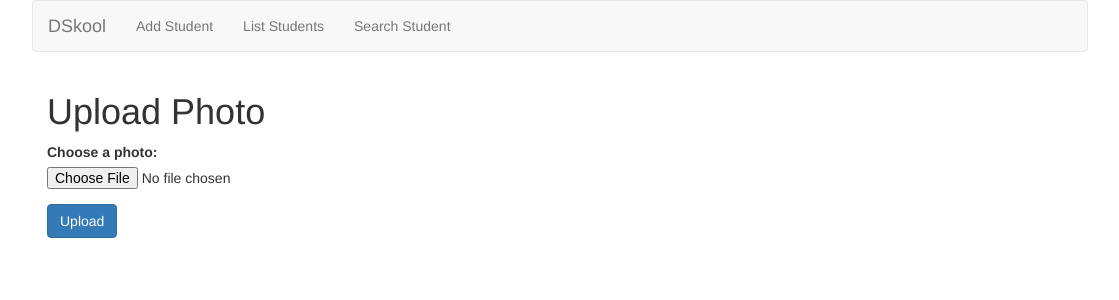
After one commit to ikbhal/flask_driving_school, a Flask app: page /upload_photo/1 in a window 1320 px wide. The commit adds this page. Shown: the top 300 px of the page, without its empty margins (100-1219 px from the left). Run offline with Flask 3, Linux system fonts and the light colour scheme; some libraries are stand-ins or nearby versions.

Commit message:
might work photo upload, add photo_path to student mongodc , folder uploaded at uploads

```diff
--- a/app.py
+++ b/app.py
@@ -2,10 +2,11 @@ from flask import Flask, render_template
 from flask_pymongo import PyMongo
 # from routes.class_routes import class_bp
 from routes.student_routes import students_bp
-from routes.appointment_routes import appointment_bp
 from routes.class_routes import class_bp
+from routes.photo_routes import photo_bp
 
 app = Flask(__name__)
+app.config['UPLOAD_FOLDER'] = 'uploads'
 app.secret_key = 'allah raji hojaye'
 
 mongo_client = PyMongo(app, uri="mongodb://localhost:27017/skool")
@@ -14,6 +15,7 @@ student_collection = mongo_client.db.students
 app.register_blueprint(students_bp)
 # app.register_blueprint(appointment_bp)
 app.register_blueprint(class_bp)
+app.register_blueprint(photo_bp)
 
 
 @app.route('/')
--- a/routes/class_routes.py
+++ b/routes/class_routes.py
@@ -1,6 +1,4 @@
 from flask import Blueprint, request, render_template, redirect, url_for, flash
-
-from managers.driving_appointment_manager import DrivingAppointmentManager
 
 class_bp = Blueprint('class', __name__)
 
@@ -24,11 +22,11 @@ def add_class(student_id):
         class_manager = ClassManager(mongo_client)
 
         # Add the class appointment
-        class_manager.add_class(student_mobile_number, date, start_time, end_time)
+        class_manager.add_class(student_id, date, start_time, end_time)
 
         flash('Class added successfully.')
         return redirect(url_for('class.list_classes',
-                                student_mobile_number=student_mobile_number))
+                                student_id=student_id))
     else:
         return render_template('classes/add.html', student_id=student._id)
 
--- /dev/null
+++ b/routes/photo_routes.py
@@ -0,0 +1,58 @@
+
+from flask import Blueprint, render_template, request, redirect, url_for, flash
+from werkzeug.utils import secure_filename
+from bson import ObjectId
+
+import os
+# Create a blueprint for the photo-related routes
+photo_bp = Blueprint('photos', __name__)
+
+# Define the allowed photo extensions
+ALLOWED_EXTENSIONS = {'jpg', 'jpeg', 'png'}
+
+# Function to check if a file has an allowed extension
+def allowed_file(filename):
+    return '.' in filename and filename.rsplit('.', 1)[1].lower() in ALLOWED_EXTENSIONS
+
+
+# Route for displaying photo upload form page
+@photo_bp.route('/upload_photo/<student_id>', methods=['GET'])
+def upload_photo_form(student_id):
+    # TODO create upload_photo.html -> form -> file tag, action , multi part
+    return render_template('photos/upload_photo.html', student_id= student_id)
+
+
+# Route for uploading a photo for a student
+@photo_bp.route('/upload_photo/<student_id>', methods=['POST'])
+def upload_photo_handle(student_id):
+    # Check if a file is included in the request
+    if 'photo' not in request.files:
+        flash('No file uploaded')
+        return redirect(url_for('student.view_student', student_id=student_id))
+
+    photo = request.files['photo']
+
+    # Check if a file is selected
+    if photo.filename == '':
+        flash('No file selected')
+        return redirect(url_for('student.view_student', student_id=student_id))
+
+    # Check if the file has an allowed extension
+    if not allowed_file(photo.filename):
+        flash('Invalid file extension')
+        return redirect(url_for('student.view_student', student_id=student_id))
+
+    # Secure the filename to prevent any malicious behavior
+    filename = secure_filename(photo.filename)
+
+    # Save the photo to a folder on the server
+    from app import mongo_client, app
+    photo.save(os.path.join(app.config['UPLOAD_FOLDER'], filename))
+
+    # Store the photo path in MongoDB
+
+    student_collection = mongo_client.db.students
+    student_collection.update_one({'_id': ObjectId(student_id)}, {'$set': {'photo_path': filename}})
+
+    flash('Photo uploaded successfully')
+    return redirect(url_for('student.view_student', student_id=student_id))
--- a/templates/base.html
+++ b/templates/base.html
@@ -20,7 +20,8 @@
                     <li><a href="/students/list">List Students</a></li>
                     <li><a href="/students/search">Search Student</a></li>
 
-                    <li><a href="/add_class">Add Class</a></li>
+                    <!-- <li><a href="/photos/upload_photo/{{student_id}}">Upload Photo</a></li> -->
+                    <!-- <li><a href="/add_class">Add Class</a></li> -->
                     <!-- <li><a href="/list_class">List Class</a></li> -->
                 </ul>
 
--- /dev/null
+++ b/templates/photos/upload_photo.html
@@ -0,0 +1,19 @@
+{% extends 'base.html' %}
+
+{% block content %}
+    <div class="container">
+        <div class="mt-4">
+            <h1>Upload Photo</h1>
+            <form action="/upload_photo/{{student_id}}"
+                method="POST" enctype="multipart/form-data">
+                <div class="form-group">
+                    <label for="file">Choose a photo:</label>
+                    <input type="file" name="file" id="file"
+                        class="form-control-file"
+                        accept="image/*" required>
+                </div>
+                <button type="submit" class="btn btn-primary">Upload</button>
+            </form>
+        </div>
+    </div>
+{% endblock %}
--- a/templates/students/view.html
+++ b/templates/students/view.html
@@ -11,6 +11,11 @@
                 <a href="/students/delete/{{ student._id }}" class="btn btn-danger">Delete</a>
             </p>
             <hr/>
+            <p>
+                <a href="{{url_for('photos.upload_photo_form', student_id=student._id)}}"
+                    class="btn btn-danger">Upload Photo</a>
+            </p>
+            <p>
                 <h5>Student classes</h5>
                 <!-- create button called add class which should call /add_class -->
                 <a href="/add_class/{{ student._id }}" class="btn btn-primary">Add Class</a>
@@ -18,6 +23,7 @@
                 <a href="{{url_for('class.list_classes', student_id= student._id)}}"
                     class="btn btn-primary">List Classes
                 </a>
+            </p>
             <hr/>
             <p>Name: {{ student.name }}</p>
             <p>Mobile Number: {{ student.mobile_number }}</p>
```
Lines whose indentation alone changed are shown as unchanged.
